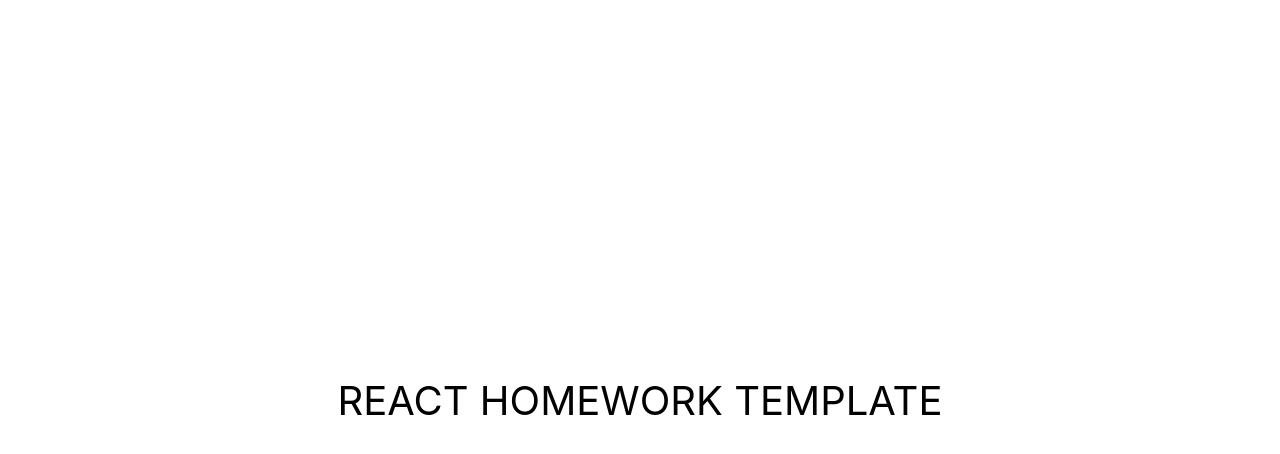
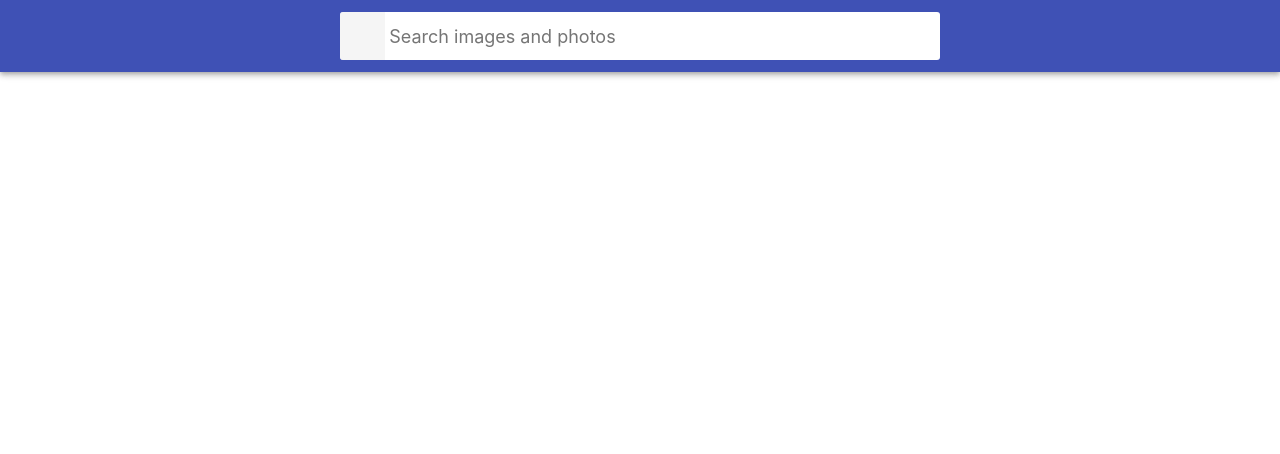
Before and after one commit to dariaddz/goit-react-hw-03-image-finder, a React (Create React App) app: page / in a window 1280 px wide. Shown: the top 454 px of the page. Built offline with nearby package versions, Linux system fonts and the light colour scheme.

Commit message:
searchbar

```diff
--- a/src/components/App.jsx
+++ b/src/components/App.jsx
@@ -1,17 +1,10 @@
+import React from 'react';
+import SearchBar from './SearchBar'
+
+
 export const App = () => {
   return (
-    <div
-      style={{
-        height: '100vh',
-        display: 'flex',
-        justifyContent: 'center',
-        alignItems: 'center',
-        fontSize: 40,
-        textTransform: 'uppercase',
-        color: '#010101',
-      }}
-    >
-      React homework template
-    </div>
+    <SearchBar/>
+
   );
 };
--- /dev/null
+++ b/src/components/SearchBar/SearchBar.module.css
@@ -0,0 +1,81 @@
+/*
+ * Стили компонента Searchbar
+ */
+.Searchbar {
+    top: 0;
+    left: 0;
+    position: sticky;
+    z-index: 1100;
+    display: flex;
+    justify-content: center;
+    align-items: center;
+    min-height: 64px;
+    padding-right: 24px;
+    padding-left: 24px;
+    padding-top: 12px;
+    padding-bottom: 12px;
+    color: #fff;
+    background-color: #3f51b5;
+    box-shadow: 0px 2px 4px -1px rgba(0, 0, 0, 0.2),
+        0px 4px 5px 0px rgba(0, 0, 0, 0.14), 0px 1px 10px 0px rgba(0, 0, 0, 0.12);
+}
+
+/*
+ * Стили компонента SearchForm
+ */
+.SearchForm {
+    display: flex;
+    align-items: center;
+    width: 100%;
+    max-width: 600px;
+    background-color: #fff;
+    border-radius: 3px;
+    overflow: hidden;
+}
+
+.SearchFormButton {
+    display: inline-block;
+    width: 48px;
+    height: 48px;
+    border: 0;
+    /* background-image: url('https://www.flaticon.com/svg/vstatic/svg/3917/3917132.svg?token=exp=1648656533~hmac=ce6c6b8a6ff26d1d5922ec2819c63705'); */
+    background-size: 40%;
+    background-repeat: no-repeat;
+    background-position: center;
+    opacity: 0.6;
+    transition: opacity 250ms cubic-bezier(0.4, 0, 0.2, 1);
+    cursor: pointer;
+    outline: none;
+}
+
+.SearchFormButton:hover {
+    opacity: 1;
+}
+
+.SearchFormButtonLabel {
+    position: absolute;
+    width: 1px;
+    height: 1px;
+    padding: 0;
+    overflow: hidden;
+    clip: rect(0, 0, 0, 0);
+    white-space: nowrap;
+    clip-path: inset(50%);
+    border: 0;
+}
+
+.SearchFormInput {
+    display: inline-block;
+    width: 100%;
+    font: inherit;
+    font-size: 20px;
+    border: none;
+    outline: none;
+    padding-left: 4px;
+    padding-right: 4px;
+}
+
+.SearchFormInput::placeholder {
+    font: inherit;
+    font-size: 18px;
+}
--- a/src/components/Searchbar/SearchBar.js
+++ b/src/components/Searchbar/SearchBar.js
@@ -0,0 +1,58 @@
+import React from 'react';
+import s from './SearchBar.module.css';
+
+class SearchBar extends React.Component {
+  // static propTypes = {
+  //   onSubmit: PropTypes.func.isRequired,
+  // };
+  state = {
+    query: '',
+  };
+  handleChange = e => {
+    this.setState({ query: e.currentTarget.value });
+  };
+  // onFormSubmit = evt => {
+  //   evt.preventDefault();
+  //   // this.props.onSubmit(this.state.searchRequest);
+  //   // this.setState({ searchRequest: '' });
+  //   console.log('нажали на серч', this.state);
+  // };
+
+  handleSubmit = e => {
+    e.preventDefault();
+
+    if (this.state.query.trim() === '') {
+      return alert('Введите название картинки');
+    }
+    this.props.onSubmit(this.state.query);
+    this.setState({ query: '' });
+  };
+
+  render() {
+    return (
+      <header className={s.Searchbar}>
+        <form className={s.SearchForm} onSubmit={this.handleSubmit}>
+          <button type="submit" className={s.SearchFormButton}>
+            <span className={s.SearchFormButtonLabel}>Search</span>
+          </button>
+
+          <input
+            onChange={this.handleChange}
+            className={s.SearchFormInput}
+            type="text"
+            value={this.state.query}
+            autoComplete="off"
+            autoFocus
+            placeholder="Search images and photos"
+          />
+        </form>
+      </header>
+    );
+  }
+}
+
+export default SearchBar;
+
+//   static propTypes = {
+//     onSubmit: PropTypes.func.isRequired,
+//   };
--- a/src/index.css
+++ b/src/index.css
@@ -1,15 +1,27 @@
-@import-normalize; /* bring in normalize.css styles */
+html {
+  box-sizing: border-box;
+  width: 100vw;
+  overflow-x: hidden;
+}
+
+*,
+*::before,
+*::after {
+  box-sizing: inherit;
+}
 
 body {
   margin: 0;
-  font-family: -apple-system, BlinkMacSystemFont, 'Segoe UI', 'Roboto', 'Oxygen',
-    'Ubuntu', 'Cantarell', 'Fira Sans', 'Droid Sans', 'Helvetica Neue',
-    sans-serif;
+  font-family: -apple-system, BlinkMacSystemFont, 'Segoe UI', Roboto,
+    Oxygen-Sans, Ubuntu, Cantarell, 'Helvetica Neue', sans-serif;
+  color: #212121;
+  background-color: #fff;
   -webkit-font-smoothing: antialiased;
   -moz-osx-font-smoothing: grayscale;
 }
 
-code {
-  font-family: source-code-pro, Menlo, Monaco, Consolas, 'Courier New',
-    monospace;
+img {
+  display: block;
+  max-width: 100%;
+  height: auto;
 }
--- a/src/index.js
+++ b/src/index.js
@@ -6,6 +6,6 @@
 ReactDOM.createRoot(document.getElementById('root')).render(
   <React.StrictMode>
     <App />
-  </React.StrictMode>,
-  document.getElementById('root')
+  </React.StrictMode>
+  // document.getElementById('root')
 );
```
Also changed, not shown: src/components/Searchbar/SearchBar.css (deleted).
